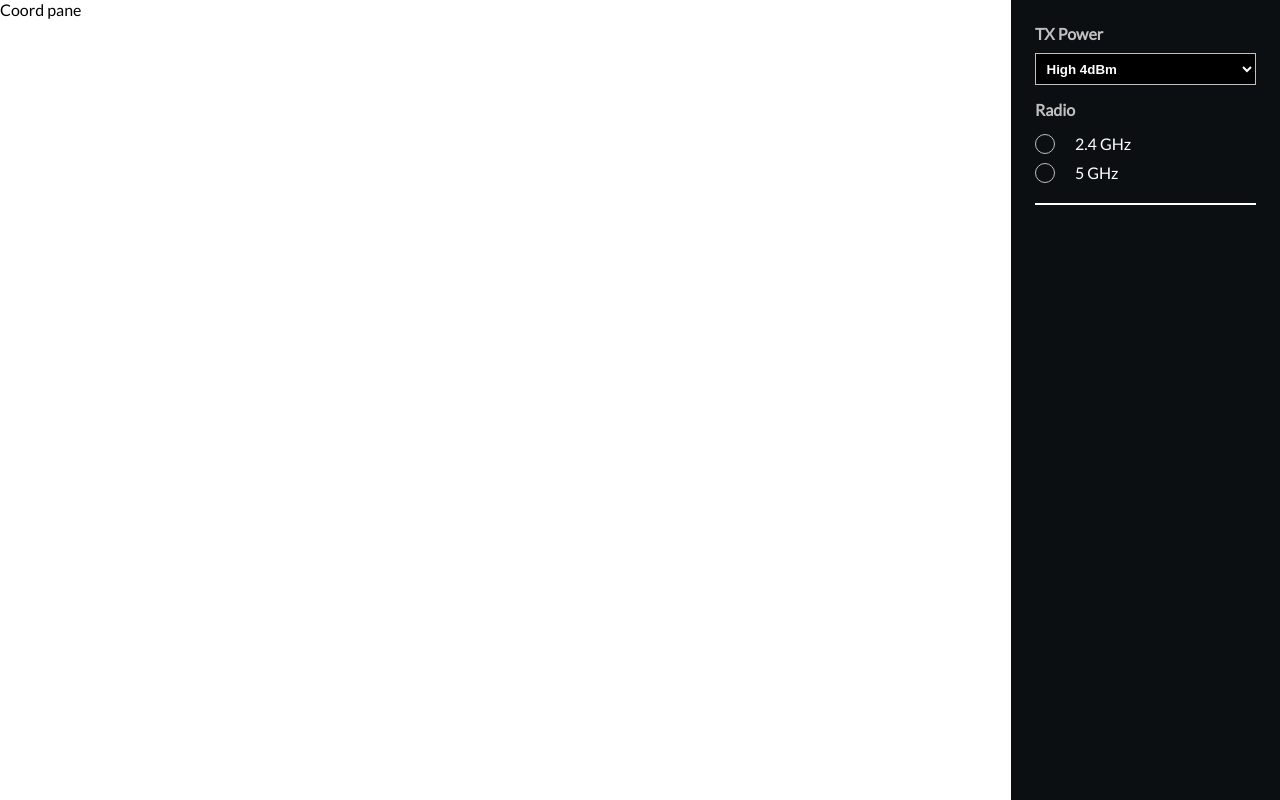
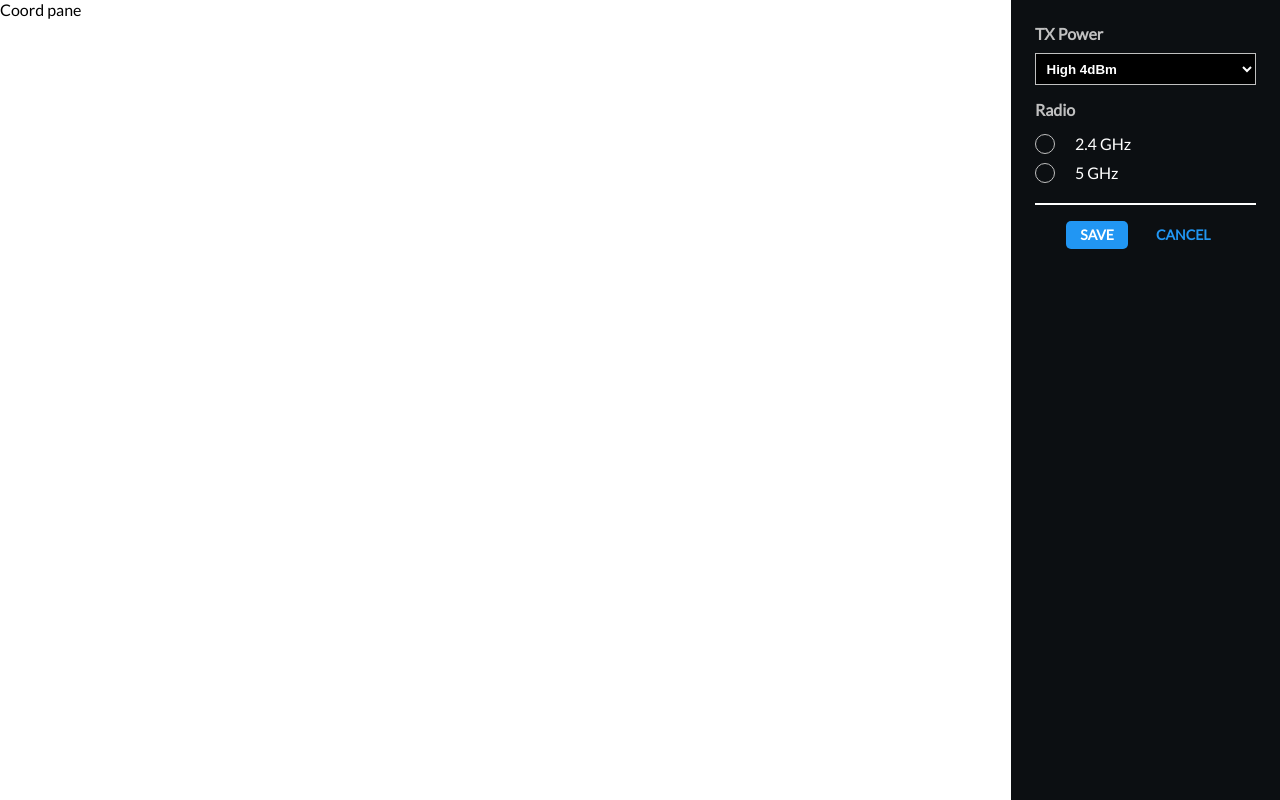
Before and after one commit to peter711/Wi-Fi-Analyzer-React-App, a React app: page / in a window 1280 px wide. Built offline with nearby package versions, Linux system fonts and the light colour scheme.

Commit message:
Added actions for buttons

```diff
--- /dev/null
+++ b/src/components/Button/index.js
@@ -0,0 +1,37 @@
+import React from "react";
+import styled from "styled-components";
+
+const ButtonWrapper = styled.div`
+  button {
+    border: none;
+    background: none;
+    color: #2196f3;
+    font-family: 'Lato';
+    font-size: 14px;
+    font-weight: bold;
+    margin: 0 0.5em 0 0.5em;
+    padding: 0.4em 1em 0.4em 1em;
+    text-transform: uppercase;
+  }
+
+  button.primary {
+      background-color: #2196f3;
+      border-radius: 5px;
+      color: white;
+  }
+
+  button:hover {
+      background-color: grey;
+      border-radius: 5px;
+      color: white;
+      cursor: pointer;
+  }
+`;
+
+export const Button = ({ text, className, onClick }) => (
+  <ButtonWrapper>
+    <button className={className} onClick={onClick}>{text}</button>
+  </ButtonWrapper>
+);
+
+export default Button;
--- a/src/components/RightPane/index.js
+++ b/src/components/RightPane/index.js
@@ -6,12 +6,19 @@ import { Consumer } from "../../context";
 import Select from "../Select";
 import Radio from "../Radio";
 import Separator from '../Separator';
+import Button from '../Button';
 
 const RightPaneWrapper = styled.div`
   width: 280px;
   background-color: #0c0f12;
   color: white;
   padding: 1.5em;
+`;
+
+const ButtonsWrapper = styled.div`
+    display: flex;
+    flex-direction: row;
+    justify-content: center;
 `;
 
 const txPowerOptions = [
@@ -42,6 +49,14 @@ class RightPane extends React.Component {
     this.setState({ radio: value });
   }
 
+  onSaveClick() {
+
+  }
+
+  onCancelClick() {
+
+  }
+
   render() {
     return (
       <Consumer>
@@ -58,6 +73,10 @@ class RightPane extends React.Component {
               onChange={value => this.onRadioChanged(value)}
             />
             <Separator/>
+            <ButtonsWrapper>
+                <Button className="primary" text={'Save'} onClick={this.onSaveClick}/>
+                <Button text={'Cancel'} onClick={this.onCancelClick}/>
+            </ButtonsWrapper>
           </RightPaneWrapper>
         )}
       </Consumer>
```
